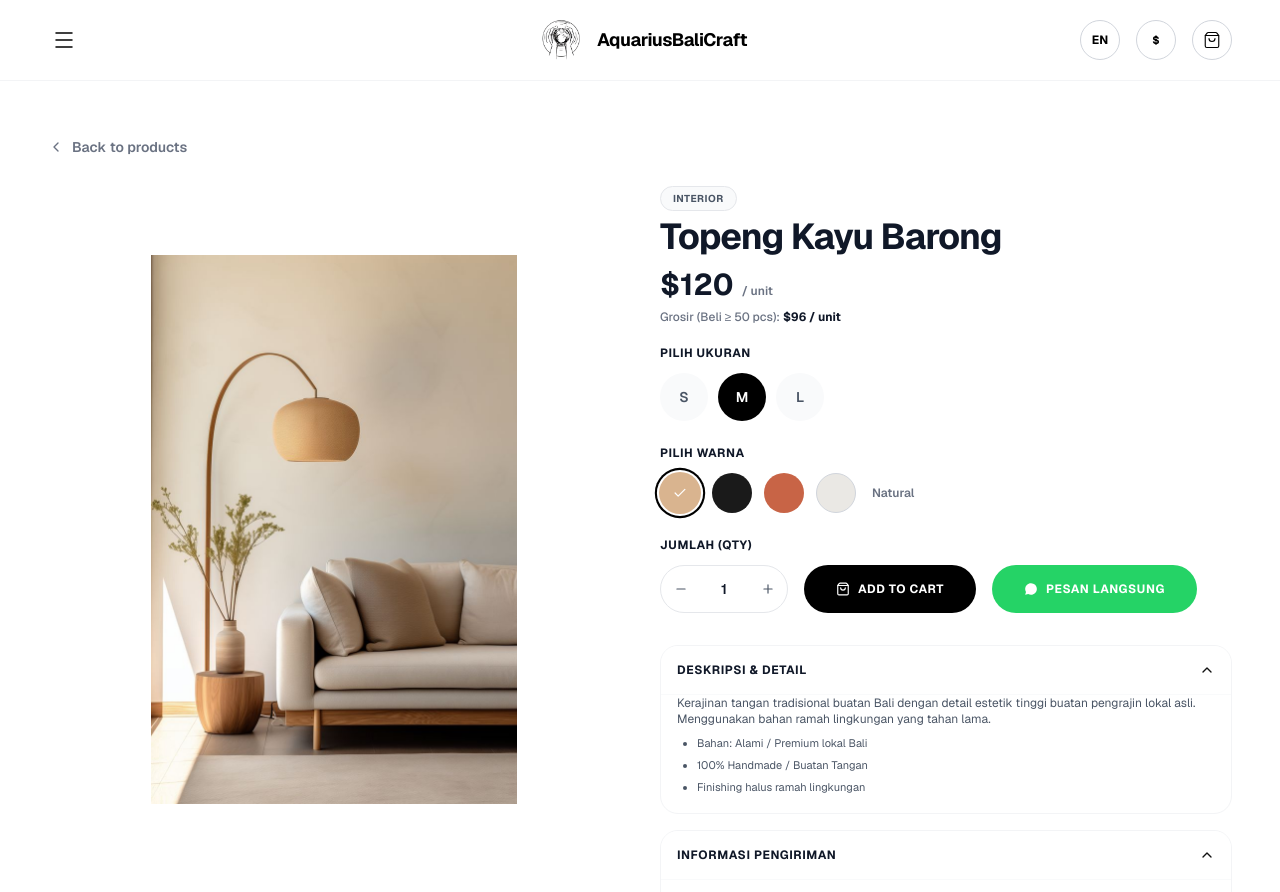
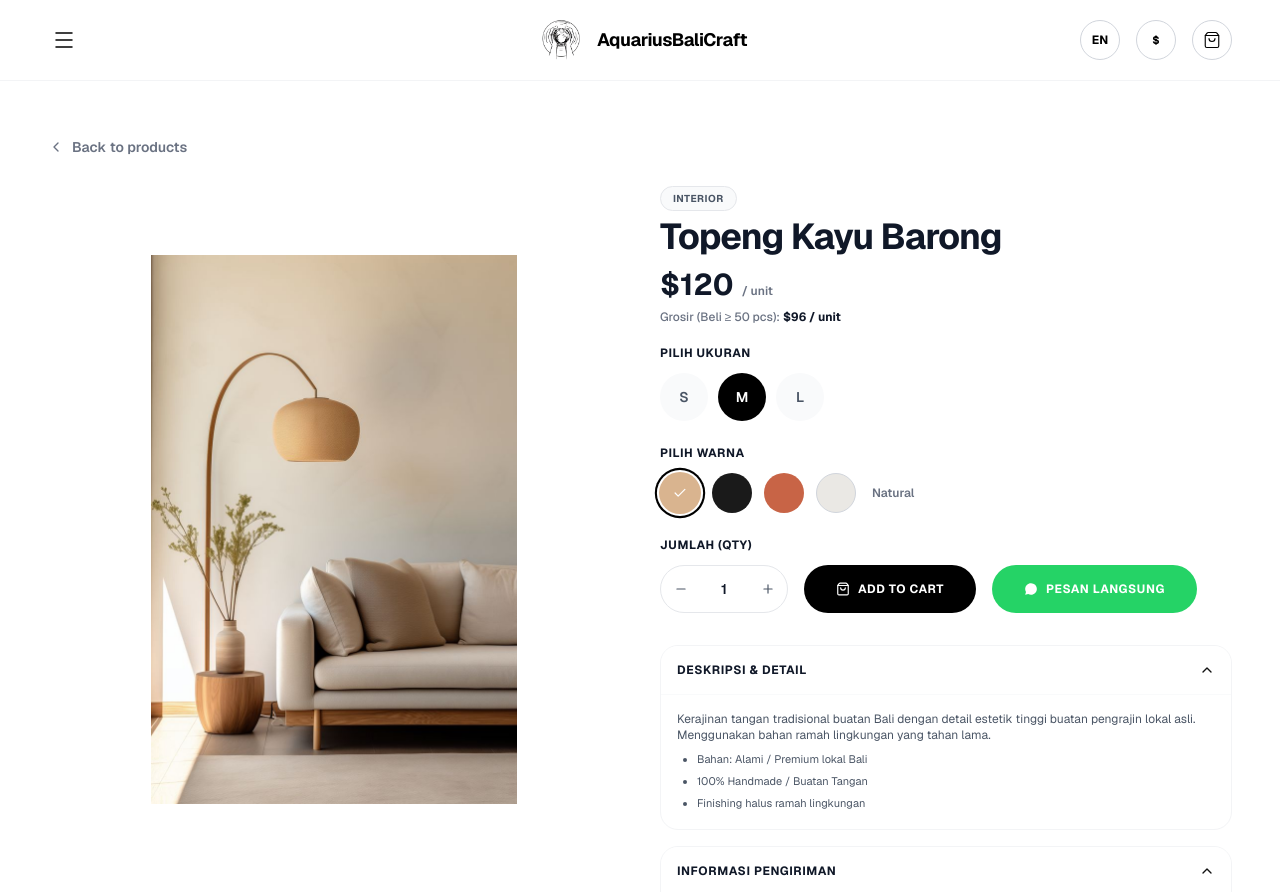
Before and after one commit to krisnadippa/handycraftbali, a Next.js app: page /product-detail in a window 1280 px wide. Shown: the top 892 px of the page. Built offline with nearby package versions, Linux system fonts and the light colour scheme.

Commit message:
style: add top padding to description content inside accordion

```diff
--- a/components/ProductDetail.tsx
+++ b/components/ProductDetail.tsx
@@ -363,7 +363,7 @@
                   transition={{ duration: 0.2 }}
                   className="overflow-hidden"
                 >
-                  <div className="p-4 pt-0 text-sm text-gray-600 font-sans leading-relaxed border-t border-gray-50">
+                  <div className="p-4 pt-4 text-sm text-gray-600 font-sans leading-relaxed border-t border-gray-50">
                     <p className="mb-2 text-xs">Kerajinan tangan tradisional buatan Bali dengan detail estetik tinggi buatan pengrajin lokal asli. Menggunakan bahan ramah lingkungan yang tahan lama.</p>
                     <ul className="list-disc pl-5 space-y-1 mt-2 text-[11px]">
                       <li>Bahan: Alami / Premium lokal Bali</li>
```
